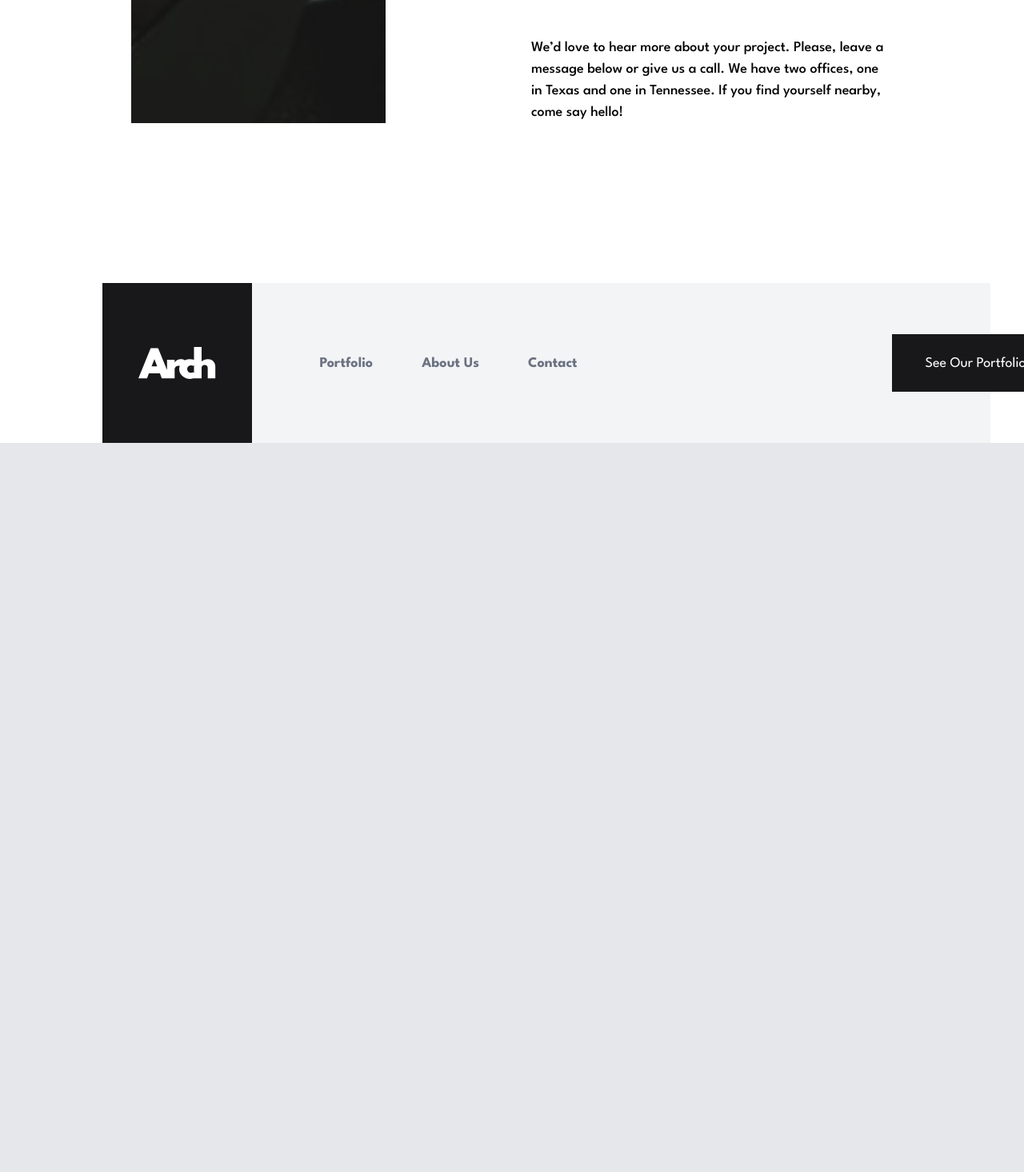
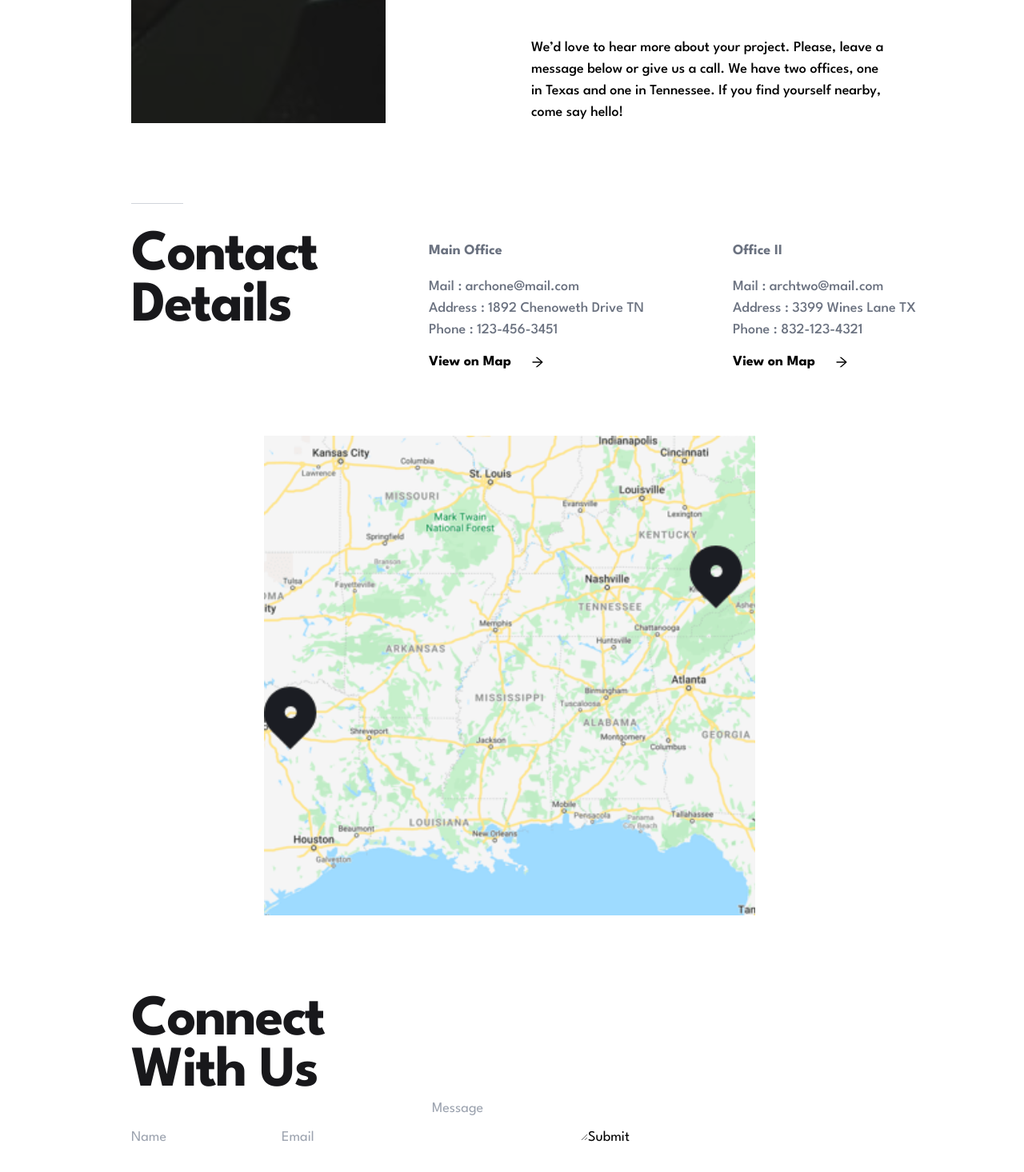
Before and after one commit to Luke-Satchwell/arch-studio, a Next.js app: page /contact-us in a window 1280 px wide. Shown: the part 718-2184 px from the top of the page at 80% size. Before the commit the page ends 1272 px from the top, so only its background shows below. Built offline with nearby package versions, Linux system fonts and the light colour scheme.

Commit message:
work on contact pagee

```diff
--- a/app/contact-us/page.jsx
+++ b/app/contact-us/page.jsx
@@ -1,8 +1,12 @@
 "use client";
 
 import { useEffect, useState } from "react";
+import Image from "next/image";
+import { AiOutlineArrowRight } from "react-icons/ai";
 
 import Header from "@/components/Header";
+import { contactDetails } from "@/constants/constants";
+import Form from "@/components/Form";
 
 const ContactPage = () => {
   const [screenSize, setScreenSize] = useState("mobile");
@@ -32,6 +36,61 @@ const ContactPage = () => {
         description="We’d love to hear more about your project. Please, leave a message below or give us a call. We have two offices, one in Texas and one in Tennessee. If you find yourself nearby, come say hello!"
         page="Contact"
       />
+      <main>
+        <section className="mt-[100px] w-[80%] md:ml-[97px] lg:ml-[164px] flex flex-col mx-auto ">
+          <div className="flex flex-col xl:flex-row gap-[22px] lg:w-[446px] ">
+            <div className="xl:w-[350px]">
+              <div className="h-[1px] w-[65px] bg-gray-300 mb-[33px] flex" />
+              <h2 className="w-[311px] md:w-[456px] font-bold text-[48px] md:text-[72px] leading-[52px] md:leading-[64px] tracking-[-1.714px] md:tracking-[-2px] text-zinc-900">
+                Contact <br /> Details
+              </h2>
+            </div>
+            <div className="flex flex-col lg:flex-row gap-10 lg:gap-[30px] pt-[42px]">
+              {contactDetails.map((item) => (
+                <div
+                  key={item.id}
+                  className="flex flex-col gap-[14px] xl:w-[350px]"
+                >
+                  <h3 className="font-bold text-[18px] leading-[35px] text-gray-500">
+                    {item.office}
+                  </h3>
+                  <div>
+                    <p className="font-medium text-gray-500">
+                      Mail : {item.email}
+                    </p>
+                    <p className="font-medium text-gray-500">
+                      Address : {item.address}
+                    </p>
+                    <p className="font-medium text-gray-500">
+                      Phone : {item.phone}
+                    </p>
+                  </div>
+                  <a
+                    href="#map"
+                    className="flex items-center gap-6 font-bold text-[18px] leading-[25px]"
+                  >
+                    View on Map <AiOutlineArrowRight />
+                  </a>
+                </div>
+              ))}
+            </div>
+          </div>
+        </section>
+        <section id="map">
+          <div className="mt-[71px] lg:mt-[80px] xl">
+            <Image
+              src={`/assets/contact/${screenSize}/image-map.png`}
+              alt="map"
+              width={375}
+              height={290}
+              className="mx-auto md:pl-[97px] lg:pl-[164px] md:mx-0 object-contain md:w-[573px] md:h-[580px] lg:h-[600px] lg:w-[900px] xl:w-[1110px]"
+            />
+          </div>
+        </section>
+        <section className="mt-[50px] md:mt-[100px] md:pl-[97px] lg:pl-[164px] w-4/5 mx-auto md:mx-0">
+          <Form />
+        </section>
+      </main>
     </div>
   );
 };
--- /dev/null
+++ b/components/Form.jsx
@@ -0,0 +1,55 @@
+"use client";
+
+import { useState } from "react";
+
+const Form = () => {
+  const [name, setName] = useState("");
+  const [email, setEmail] = useState("");
+  const [message, setMessage] = useState("");
+
+  const handleSubmit = (e) => {
+    e.preventDefault();
+
+    // Perform form submission logic here
+    // e.g., send the form data to a server
+
+    // Reset form fields
+    setName("");
+    setEmail("");
+    setMessage("");
+  };
+  return (
+    <div>
+      <h2 className="w-[311px] md:w-[456px] font-bold text-[48px] md:text-[72px] leading-[52px] md:leading-[64px] tracking-[-1.714px] md:tracking-[-2px] text-zinc-900">
+        Connect <br /> With Us
+      </h2>
+      <form onSubmit={handleSubmit}>
+        <input
+          type="text"
+          placeholder="Name"
+          value={name}
+          required
+          onChange={(e) => setName(e.target.value)}
+        />
+
+        <input
+          type="email"
+          placeholder="Email"
+          value={email}
+          required
+          onChange={(e) => setEmail(e.target.value)}
+        />
+
+        <textarea
+          placeholder="Message"
+          value={message}
+          onChange={(e) => setMessage(e.target.value)}
+          required
+        />
+
+        <button type="submit">Submit</button>
+      </form>
+    </div>
+  );
+};
+export default Form;
--- a/components/Header.jsx
+++ b/components/Header.jsx
@@ -1,5 +1,3 @@
-import Image from "next/image";
-
 import LargeHeading from "./LargeHeading";
 
 const Header = ({ image, title, description, page }) => {
--- a/constants/constants.js
+++ b/constants/constants.js
@@ -219,3 +219,20 @@ export const leaders = [
     role: "Senior Architect",
   },
 ];
+
+export const contactDetails = [
+  {
+    id: 1,
+    office: "Main Office",
+    email: "archone@mail.com ",
+    address: "1892 Chenoweth Drive TN",
+    phone: "123-456-3451",
+  },
+  {
+    id: 2,
+    office: "Office II",
+    email: "archtwo@mail.com",
+    address: "3399 Wines Lane TX",
+    phone: "832-123-4321",
+  },
+];
```
